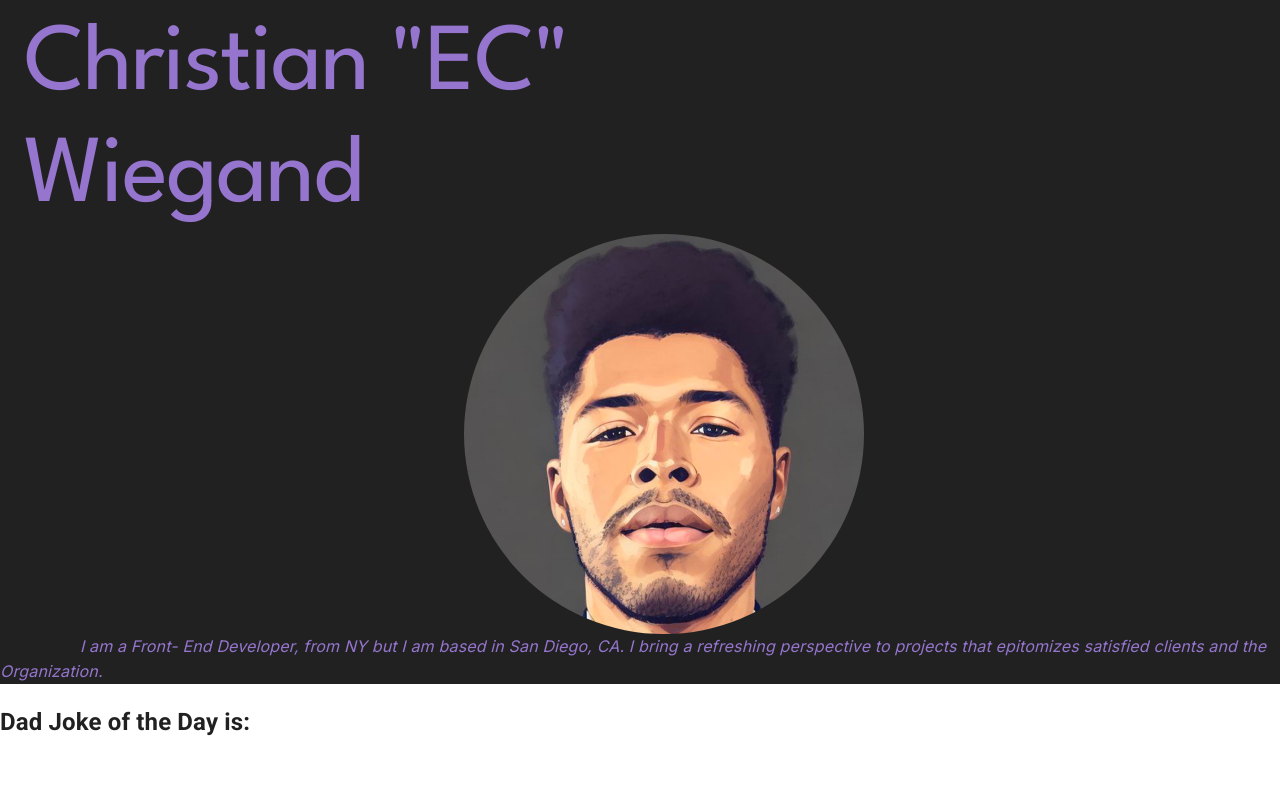
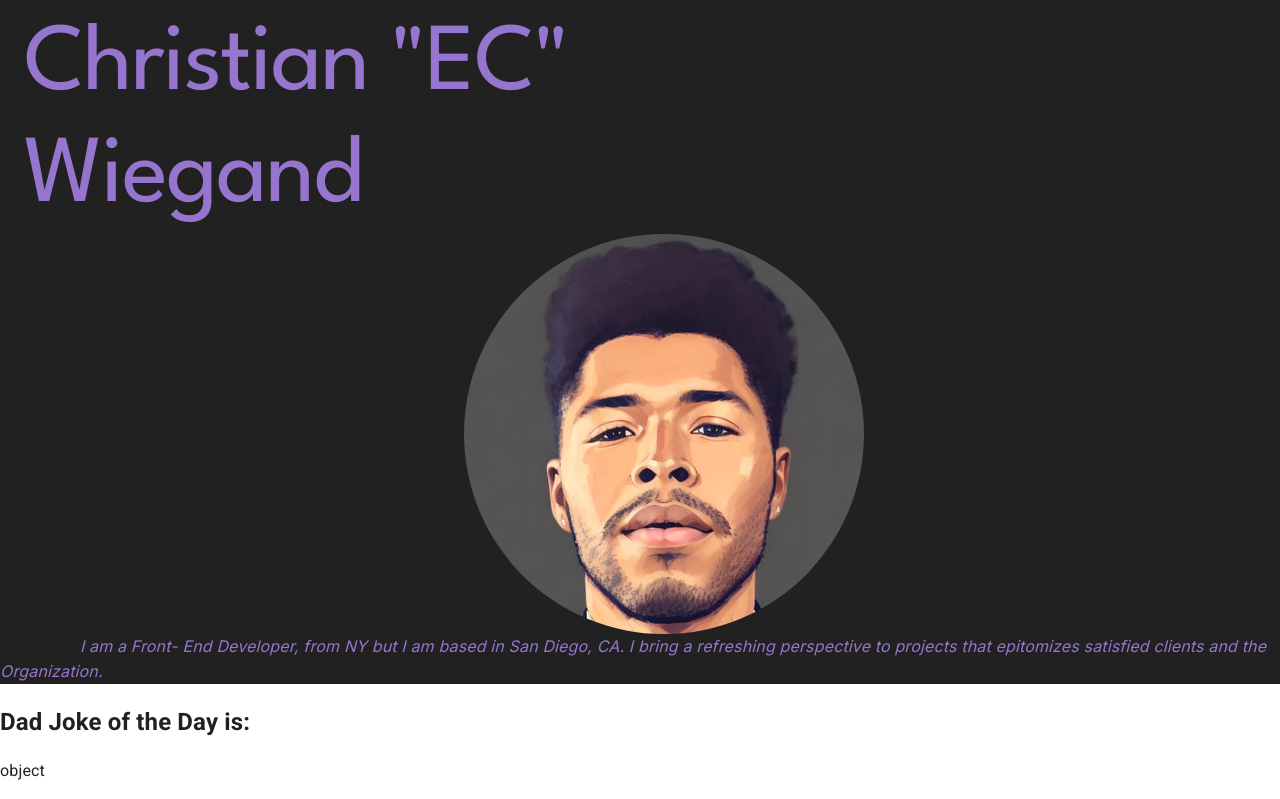
Before and after one commit to ECdub27/portfolio-site, a React (Create React App) app: page / in a window 1280 px wide. Shown: the part 194-993 px from the top of the page. Before the commit the page ends 953 px from the top, so only its background shows below. Built offline with nearby package versions, Linux system fonts and the light colour scheme; no server answers.

Commit message:
dadjokeapi

```diff
--- a/src/App.js
+++ b/src/App.js
@@ -33,20 +33,22 @@ const theme = createTheme({
   const options = {
     method: 'GET',
     url: 'https://dad-jokes.p.rapidapi.com/random/joke',
+    params: {punchline: '', setup:''},
     headers: {
       'X-RapidAPI-Key': 'b5e892b6abmsh21c7215beb4fc40p19d633jsn9b0fadd6d271',
       'X-RapidAPI-Host': 'dad-jokes.p.rapidapi.com'
+
     }
   };
 
 function App(props) {
 
-  const [joke, setJoke] = useState('');
+  const [joke, setJoke] = useState(false);
 
   useEffect(() =>{
     try {
       const response =  axios.request(options);
-      setJoke(response.data.setup + '...' + response.data.punchline);
+      setJoke(typeof response);
     } catch (error) {
       console.error(error);
     }
```
